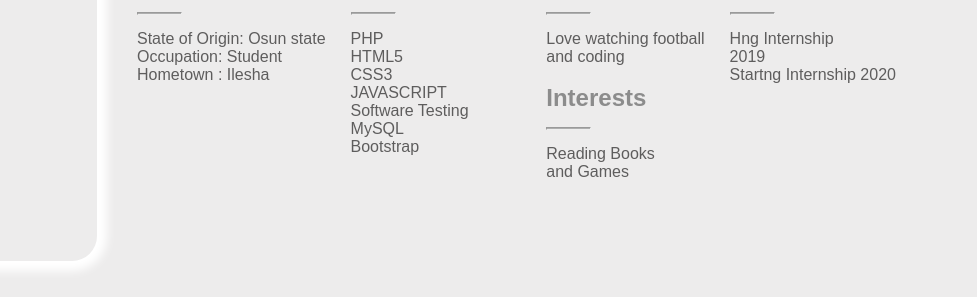
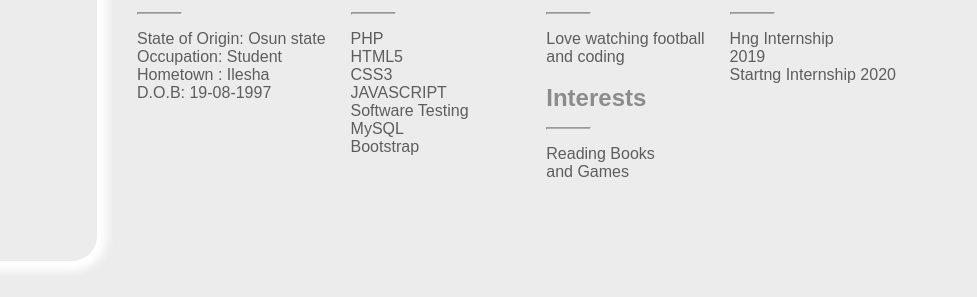
Before and after one commit to ElijahWale/Profile_page, a plain HTML site: page index.html in a window 1280 px wide. Shown: the part 469-766 px from the top of the page, 303-1280 px from the left. Drawn offline with Linux system fonts and the light colour scheme.

Commit message:
modify index file

```diff
--- a/index.html
+++ b/index.html
@@ -65,6 +65,7 @@
                             <p>State of Origin: Osun state</p>
                             <p>Occupation: Student</p>
                             <p>Hometown : Ilesha</p>
+                            <p>D.O.B: 19-08-1997</p>
                         </div>
                         <div class="software">
                             <h2>Software Skills</h2>
```
